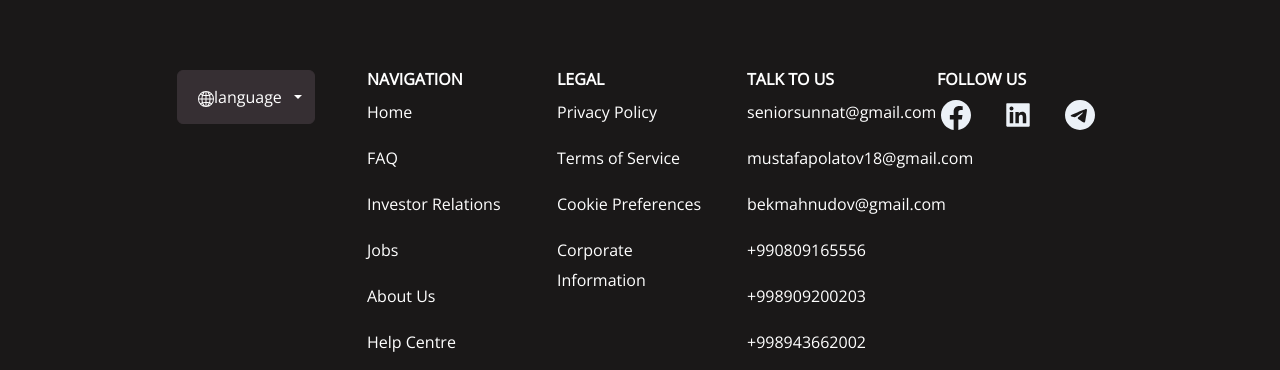
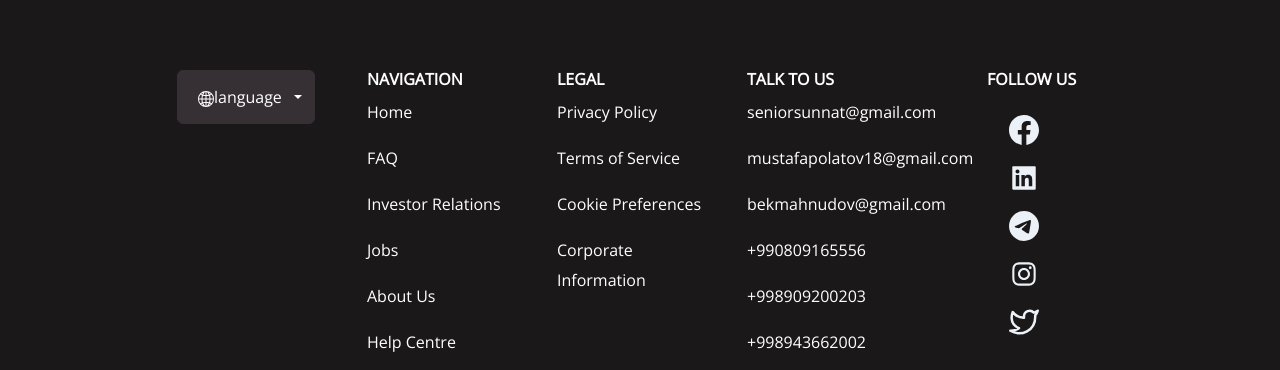
Before and after one commit to Soff-Study-008/Final-project, a React (Create React App) app: page / in a window 1280 px wide. Shown: the part 1096-1466 px from the top of the page. Built offline with nearby package versions, Linux system fonts and the light colour scheme; no server answers.

Commit message:
dfdghjnb

```diff
--- a/src/components/Footer.js
+++ b/src/components/Footer.js
@@ -2,7 +2,8 @@ import React from 'react';
 import "./All.css";
 import Dropdown from 'react-bootstrap/Dropdown';
 import { BsGlobe2, BsFacebook, BsTelegram } from 'react-icons/bs';
-import { AiFillLinkedin } from 'react-icons/ai';
+import { AiFillLinkedin, AiOutlineInstagram } from 'react-icons/ai';
+import { FiTwitter} from 'react-icons/fi';
 
 
 const Footer = () => {
@@ -57,11 +58,16 @@ const Footer = () => {
             </div>
           </div>
           <div className="col-2">
-            <h2 className="footer-title">Follow us</h2>
-            <div className="footer-info2">
-              <p className="footer_text2"><BsFacebook /></p>
-              <p className="footer_text2"><AiFillLinkedin /></p>
-              <p className="footer_text2"><BsTelegram /></p>
+            <div className="col2">
+              <h2 className="footer-title">Follow us</h2>
+              <div className="footer-info2">
+                <div className="footer_text2"><BsFacebook /></div>
+                <div className="footer_text2"><AiFillLinkedin /></div>
+                <div className="footer_text2"><BsTelegram /></div>
+                <div className="footer_text2"><AiOutlineInstagram /></div>
+                <div className="footer_text2"><FiTwitter /></div>
+              </div>
+
             </div>
           </div>
         </div>
```
Also changed, not shown: src/components/All.css.
